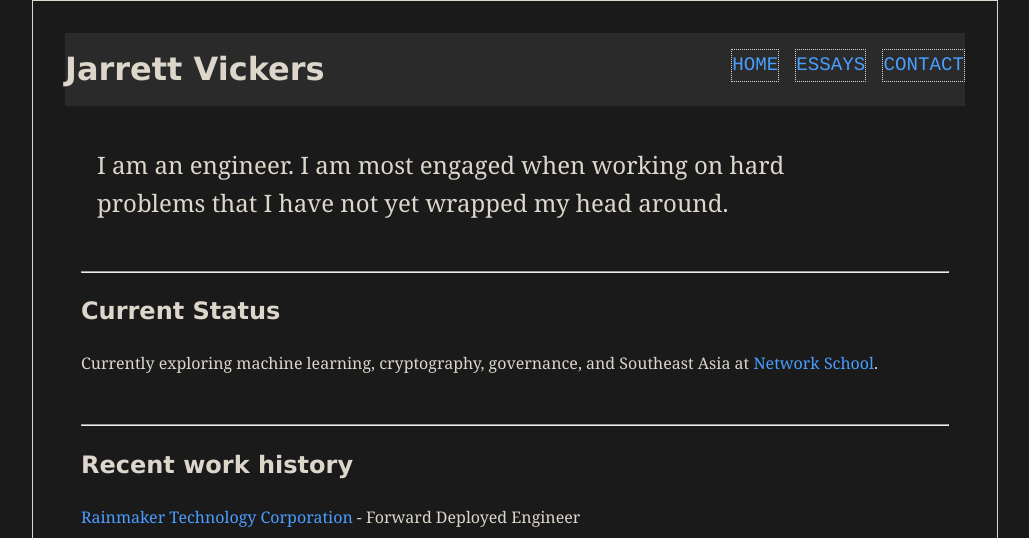
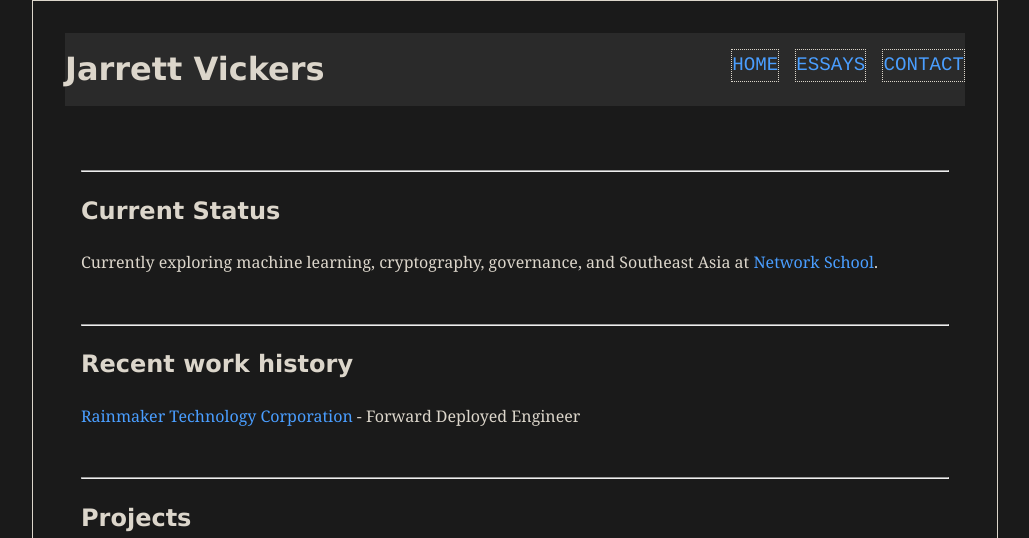
Before and after one commit to JR-Vickers/JR-Vickers.github.io, a Jekyll site: the page built from index.md, in a window 1280 px wide, cut to the strip 0-538 px from the top of the page. Shown: the whole strip, without its empty margins (125-1154 px from the left). Built offline with Jekyll 4.4.1, drawn with Linux system fonts in a browser that asks for light colours.

Commit message:
Editing landing page.

```diff
--- a/index.md
+++ b/index.md
@@ -4,7 +4,7 @@ title: Home
 ---
 
 <section class="intro">
-<p class="intro-text">I am an engineer.  I am most engaged when working on hard problems that I have not yet wrapped my head around.</p>
+<p class="intro-text"></p>
 </section>
 
 <hr class="break">
```
